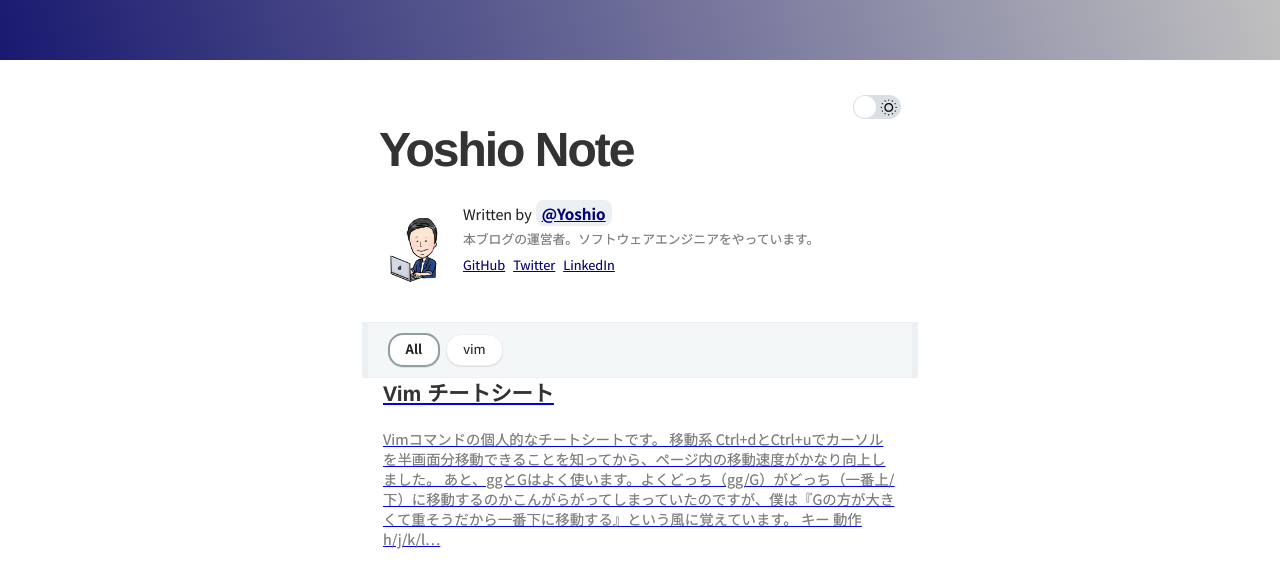
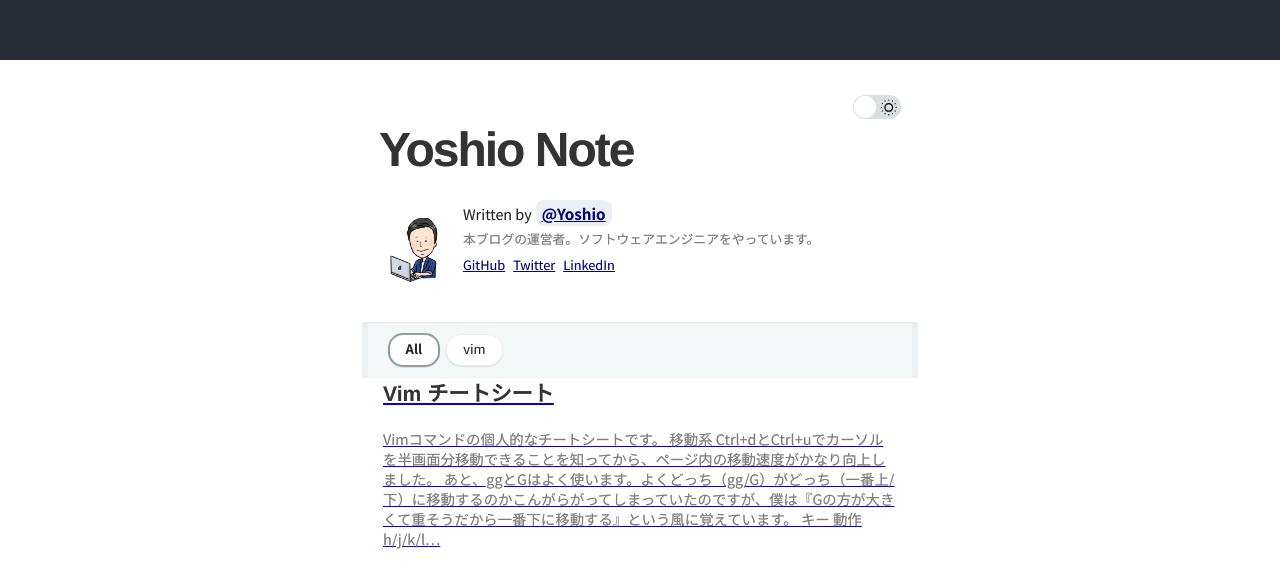
Before and after one commit to yoshio15/yoshio-note, a Gatsby site: page / in a window 1280 px wide. Shown: the top 588 px of the page. Built offline with nearby package versions, Linux system fonts and the light colour scheme; Gatsby itself is replaced by a stand-in of ours; some packages are replaced by stand-ins of ours; what typography-theme-github would draw is missing.

Commit message:
fix header color

```diff
--- a/src/components/top/index.scss
+++ b/src/components/top/index.scss
@@ -4,7 +4,7 @@
   position: relative;
   width: 100%;
   height: 60px;
-  background: $theme-gradient;
+  background: $top-header-background-color;
 
   .link {
     display: inline-block;
--- a/src/styles/variables.scss
+++ b/src/styles/variables.scss
@@ -1,5 +1,6 @@
 // app
 $theme-gradient: linear-gradient(72deg, #191970, #c0c0c0);
+$top-header-background-color: #282c35;
 $top-header-text-color: #fff;
 
 /**
```
